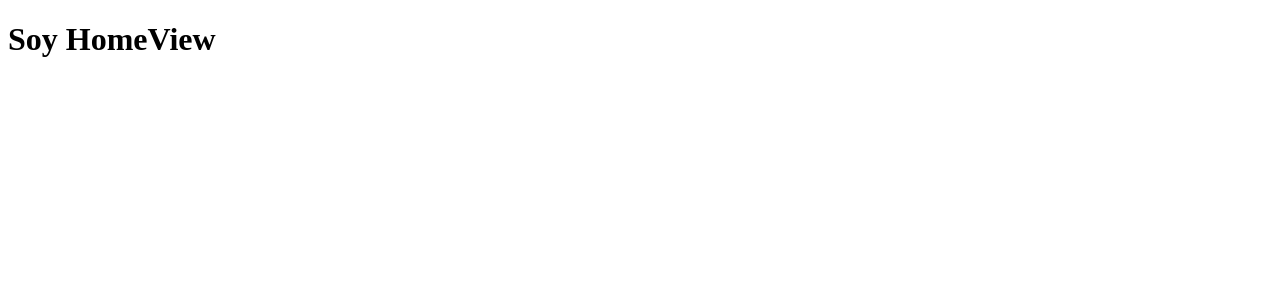
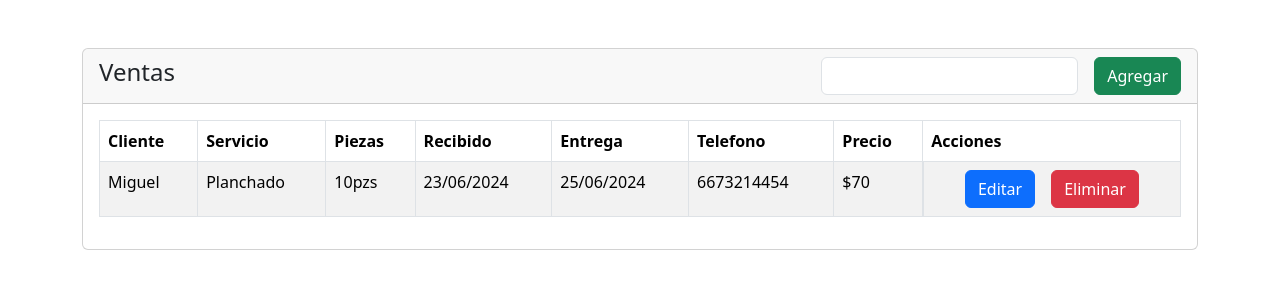
Before and after one commit to MiguelCorderoC/lavanderia, a React (Vite) app in the folder cliente/: page / in a window 1280 px wide. Shown: the top 300 px of the page. Built offline with nearby package versions, Linux system fonts and the light colour scheme.

Commit message:
Importacion de bootstrap y creacion de la consulta de ventas, faltan conectar a la API

```diff
--- a/cliente/index.html
+++ b/cliente/index.html
@@ -1,10 +1,14 @@
 <!DOCTYPE html>
-<html lang="es">
+<html lang="es ">
   <head>
     <meta charset="UTF-8" />
-    <link rel="icon" type="image/svg+xml" href="/vite.svg" />
+    <link
+      rel="icon"
+      type="image/svg+xml"
+      href="https://cdn-icons-png.flaticon.com/512/6309/6309011.png"
+    />
     <meta name="viewport" content="width=device-width, initial-scale=1.0" />
-    <title>Vite + React</title>
+    <title>Lavanderia</title>
   </head>
   <body>
     <div id="root"></div>
--- a/cliente/package.json
+++ b/cliente/package.json
@@ -10,6 +10,8 @@
     "preview": "vite preview"
   },
   "dependencies": {
+    "axios": "^1.7.2",
+    "bootstrap": "^5.3.3",
     "react": "^18.3.1",
     "react-dom": "^18.3.1",
     "react-router-dom": "^6.23.1"
--- a/cliente/src/index.css
+++ b/cliente/src/index.css
@@ -0,0 +1 @@
+@import "bootstrap";
--- a/cliente/src/views/HomeView.jsx
+++ b/cliente/src/views/HomeView.jsx
@@ -1,7 +1,57 @@
+import { Link } from "react-router-dom";
+import "./css/HomeView.css";
+
 function HomeView() {
   return (
     <>
-      <h1>Soy HomeView</h1>
+      <main className="container mt-5">
+        <section className="card">
+          <article className="card-header art-encabezado">
+            <h4>Ventas</h4>
+            <article className="art-opciones">
+              <input className="form-control" type="search" />
+              <button className="btn btn-success">Agregar</button>
+            </article>
+          </article>
+          <article className="card-body">
+            <div className="table-responsive">
+              <table className="table table-bordered table-striped">
+                <thead>
+                  <tr>
+                    <th>Cliente</th>
+                    <th>Servicio</th>
+                    <th>Piezas</th>
+                    <th>Recibido</th>
+                    <th>Entrega</th>
+                    <th>Telefono</th>
+                    <th>Precio</th>
+                    <th>Acciones</th>
+                  </tr>
+                </thead>
+                <tbody>
+                  <tr>
+                    <td>Miguel</td>
+                    <td>Planchado</td>
+                    <td>10pzs</td>
+                    <td>23/06/2024</td>
+                    <td>25/06/2024</td>
+                    <td>6673214454</td>
+                    <td>$70</td>
+                    <td className="th-acciones">
+                      <Link to="#" className="btn btn-primary">
+                        Editar
+                      </Link>
+                      <Link to="#" className="btn btn-danger">
+                        Eliminar
+                      </Link>
+                    </td>
+                  </tr>
+                </tbody>
+              </table>
+            </div>
+          </article>
+        </section>
+      </main>
     </>
   );
 }
--- /dev/null
+++ b/cliente/src/views/css/HomeView.css
@@ -0,0 +1,18 @@
+.art-encabezado {
+  align-items: center;
+  display: flex;
+  justify-content: space-between;
+  gap: 1em;
+}
+
+.art-opciones {
+  display: flex;
+  justify-content: space-between;
+  gap: 1em;
+}
+
+.th-acciones {
+  display: flex;
+  gap: 1em;
+  justify-content: center;
+}
```
Also changed, not shown: 1 other file (tests, documents, lock files or other folders).
